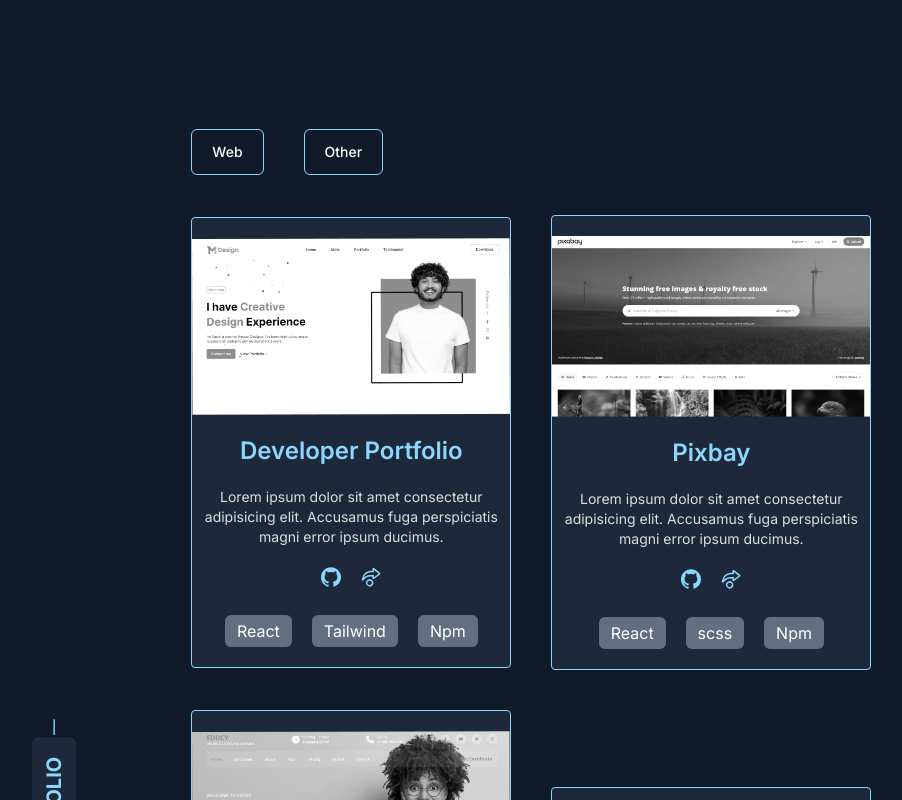
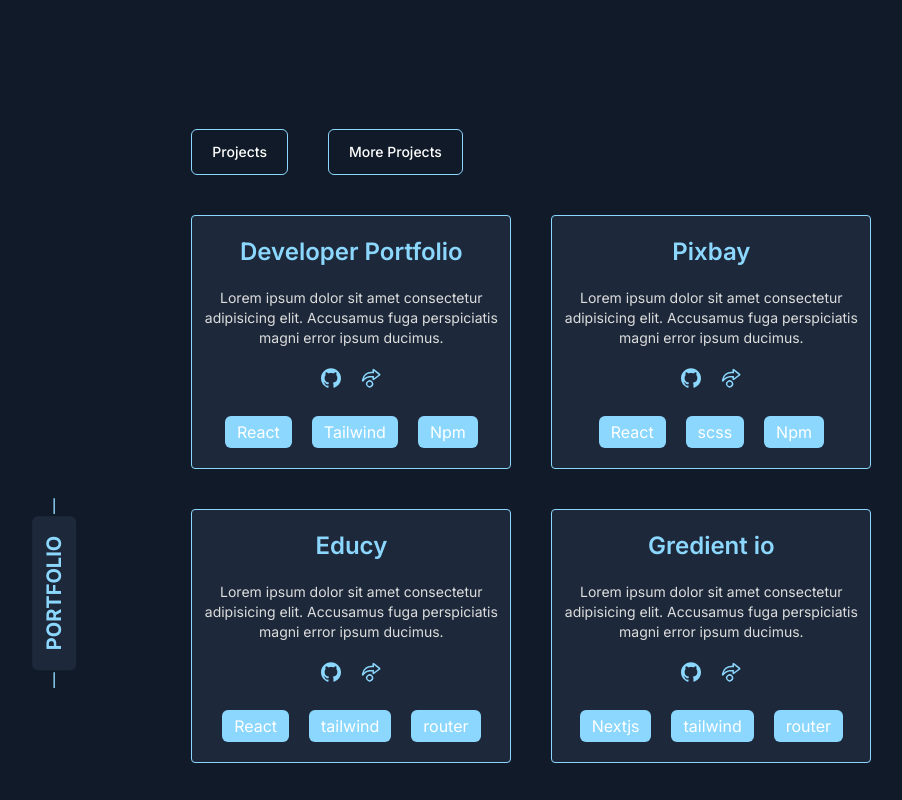
Before and after one commit to itznur07/portfolio, a React (Create React App) app: page / in a window 1280 px wide. Shown: the part 2180-2980 px from the top of the page, without its empty margins (139-1041 px from the left). Built offline with nearby package versions, Linux system fonts and the light colour scheme.

Commit message:
Everything up-to-dat

```diff
--- a/src/Components/Protfolio.js
+++ b/src/Components/Protfolio.js
@@ -8,14 +8,9 @@ import MentionButton from "./MentionButton";
 
 // img
 import { useSelector } from "react-redux";
-import educy from "../assets/img/educy.png";
-import pixabay from "../assets/img/pixabay.png";
-import Portfolio from "../assets/img/portfolio.png";
 
 const Protfolio = () => {
-
   const { color } = useSelector((state) => state.datas);
-
 
   return (
     <>
@@ -30,13 +25,21 @@ const Protfolio = () => {
           <div className='md:space-y-10 md:mt-0 mt-7 md:ml-0  ml-4'>
             {/* skill navbar */}
             <div className='flex md:gap-x-10 gap-x-3 md:ml-0 ml-16'>
-              <Button name='Web' cstyle={`border border-[${color}]`} />
-              <Button name='Other' cstyle={`border border-[${color}]`} />
+              <Button name='Projects' cstyle={`border border-[${color}]`} />
+              <a
+                href='https://github.com/itznur07'
+                target={"_blank"}
+                rel='noreferrer'
+              >
+                <Button
+                  name='More Projects'
+                  cstyle={`border border-[${color}]`}
+                />
+              </a>
             </div>
             {/* skill card */}
             <div className='md:flex flex-wrap items-center md:gap-x-10 gap-y-10 md:space-y-0 space-y-5 md:mt-0 mt-10'>
               <Card
-                img={Portfolio}
                 name='Developer Portfolio'
                 describe='Lorem ipsum dolor sit amet consectetur adipisicing elit. Accusamus fuga perspiciatis magni error ipsum ducimus.'
                 tags={["React", "Tailwind", "Npm"]}
@@ -44,7 +47,6 @@ const Protfolio = () => {
                 livelink='https://m-design-portfolio.vercel.app/'
               />
               <Card
-                img={pixabay}
                 name='Pixbay'
                 describe='Lorem ipsum dolor sit amet consectetur adipisicing elit. Accusamus fuga perspiciatis magni error ipsum ducimus.'
                 tags={["React", "scss", "Npm"]}
@@ -53,7 +55,6 @@ const Protfolio = () => {
               />
 
               <Card
-                img={educy}
                 name='Educy'
                 describe='Lorem ipsum dolor sit amet consectetur adipisicing elit. Accusamus fuga perspiciatis magni error ipsum ducimus.'
                 tags={["React", "tailwind", "router"]}
@@ -90,34 +91,33 @@ const Protfolio = () => {
   );
 };
 
-
 /**
  *
  * @param {*} param0
  * @returns
  */
-const Card = ({ img, name, describe, tags, repolink, livelink }) => {
-
+const Card = ({ name, describe, tags, repolink, livelink }) => {
   const { color } = useSelector((state) => state.datas);
 
-
   return (
-    <div style={{borderColor: color}} className='md:w-80 w-72 h-auto py-5 bg-[#1d293a] rounded md:flex items-center justify-center cursor-pointer hover:bg-white group transition ease-linear duration-200 border border-opacity-30'>
+    <div
+      style={{ borderColor: color }}
+      className='md:w-80 w-72 h-auto py-5 bg-[#1d293a] rounded md:flex items-center justify-center cursor-pointer hover:bg-white group transition ease-linear duration-200 border border-opacity-30'
+    >
       <div className='flex flex-col items-center gap-y-5'>
-        <span>
-          <img
-            className='grayscale group-hover:grayscale-0 transition ease-linear duration-200'
-            src={img}
-            alt='images'
-          />
-        </span>
-        <h1 style={{color: color}} className='text-2xl  group-hover:text-black font-semibold'>
+        <h1
+          style={{ color: color }}
+          className='text-2xl  group-hover:text-black font-semibold'
+        >
           {name}
         </h1>
         <p className='text-center text-sm text-[#ddd] group-hover:text-black'>
           {describe}
         </p>
-        <span style={{color: color}} className='flex text-xl group-hover:text-black  space-x-5'>
+        <span
+          style={{ color: color }}
+          className='flex text-xl group-hover:text-black  space-x-5'
+        >
           <a href={repolink} target='_blank' rel='noreferrer'>
             <SiGithub />
           </a>
@@ -129,7 +129,7 @@ const Card = ({ img, name, describe, tags, repolink, livelink }) => {
           {tags.map((item, i) => (
             <span
               key={i}
-              className='bg-[#636f81] px-3 py-1 rounded-md text-white'
+              className={`bg-[${color}] px-3 py-1 rounded-md text-white`}
             >
               {item}
             </span>
```
